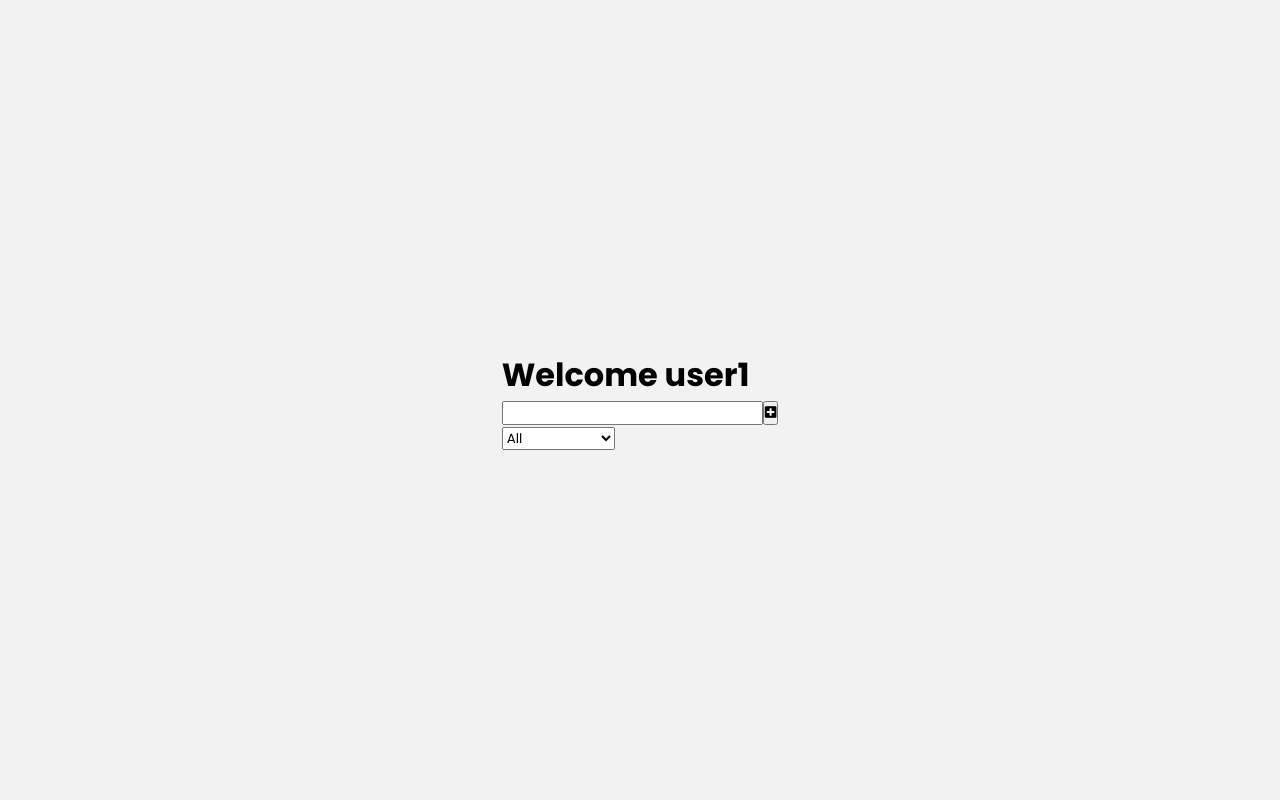
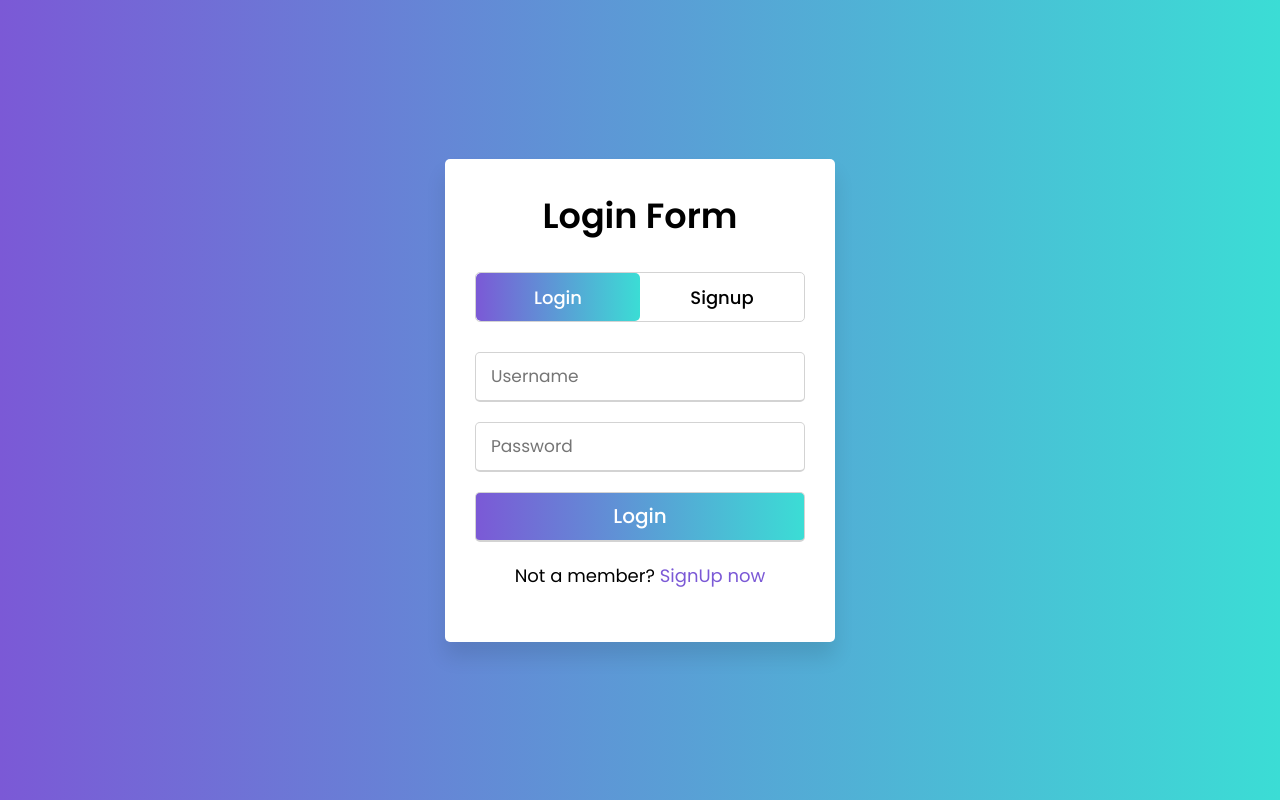
Before and after one commit to jsjuris89/todo-react, a React (Create React App) app: page / in a window 1280 px wide. Built offline with nearby package versions, Linux system fonts and the light colour scheme.

Commit message:
implemented CSS Modules for App and Signup components

```diff
--- a/src/App.js
+++ b/src/App.js
@@ -1,6 +1,5 @@
 import React, { useState, useEffect } from "react";
-// import "./App.css";
-// TO FIX: App.css is conflicting with Signup.css styles"
+import styles from "./App.module.css";
 
 import Form from "./components/Form";
 import TodoList from "./components/TodoList";
@@ -23,8 +22,8 @@ function App() {
     saveToLocalStorage();
   }, [todos, status]);
 
-  // const credentialsState = useState(null);
-  const credentialsState = useState({ username: "user1", password: 111 });
+  const credentialsState = useState(null);
+  // const credentialsState = useState({ username: "user1", password: 111 });
 
   const filterHandler = () => {
     switch (status) {
@@ -58,7 +57,7 @@ function App() {
       {!credentialsState[0] && <Signup />}
 
       {credentialsState[0] && (
-        <div>
+        <div className={styles.body}>
           <h1>Welcome {credentialsState[0] && credentialsState[0].username}</h1>
           <Form todos={todos} setTodos={setTodos} setStatus={setStatus} />
           <TodoList
--- a/src/App.css
+++ b/src/App.module.css
@@ -1,49 +1,50 @@
+/* TODO:
+a) Add responsive layout to form field
+b) To .fall class to work need some JS
+*/
+
 * {
   margin: 0;
   padding: 0;
   box-sizing: border-box;
 }
-body {
-  background-image: linear-gradient(120deg, #65f6d7, #7b59d6);
+.body {
+  background: linear-gradient(120deg, #65f6d7, #7b59d6);
   color: white;
   font-family: "Poppins", sans-serif;
   min-height: 100vh;
 }
-header {
-  font-size: 1.5rem;
-}
 
-header,
-form {
+.form {
   min-height: 20vh;
   display: flex;
   justify-content: center;
   align-items: center;
 }
-form input,
-form button {
+.form input,
+.form button {
   padding: 0.5rem;
   font-size: 1.5rem;
   border: none;
   background: white;
 }
-form button {
+.form button {
   color: #7b59d6;
   background: #f7fffe;
   cursor: pointer;
   transition: all 0.3s ease;
 }
-form button:hover {
+.form button:hover {
   background: #7b59d6;
   color: white;
 }
-.todo-container {
+.todoContainer {
   display: flex;
   justify-content: center;
   align-items: center;
 }
 
-.todo-list {
+.todoList {
   min-width: 30%;
   list-style: none;
 }
@@ -58,15 +59,15 @@ form button:hover {
   align-items: center;
   transition: all 1s ease;
 }
-.filter-todo {
+.selectTag {
   padding: 1rem;
 }
 .todo li {
   flex: 1;
 }
 
-.trash-btn,
-.complete-btn {
+.trashBtn,
+.completeBtn {
   background: #7b59d6;
   color: white;
   border: none;
@@ -74,17 +75,17 @@ form button:hover {
   cursor: pointer;
   font-size: 1rem;
 }
-.complete-btn {
+.completeBtn {
   background: rgb(70, 206, 43);
 }
-.todo-item {
+.todoItem {
   padding: 0rem 0.7rem;
 }
 
-.fa-trash,
+/* .fa-trash,
 .fa-check {
   pointer-events: none;
-}
+} */
 
 .fall {
   transform: translateY(10rem) rotateZ(20deg);
@@ -97,7 +98,7 @@ form button:hover {
 }
 
 /*CUSTOM SELECTOR */
-select {
+.selectTag {
   -webkit-appearance: none;
   -moz-appearance: none;
   -ms-appearance: none;
@@ -109,19 +110,19 @@ select {
 }
 
 /* Custom Select */
-.select {
+.selectWrapper {
   margin: 1rem;
   position: relative;
   overflow: hidden;
 }
-select {
+.selectTag {
   color: #7b59d6;
   font-family: "Poppins", sans-serif;
   cursor: pointer;
   width: 12rem;
 }
 /* Arrow */
-.select::after {
+.selectWrapper::after {
   content: "\25BC";
   position: absolute;
   top: 0;
--- a/src/components/Form.js
+++ b/src/components/Form.js
@@ -1,4 +1,5 @@
 import React, { useState } from "react";
+import styles from "../App.module.css";
 
 const Form = ({ todos, setTodos, setStatus }) => {
   const [inputText, setInputText] = useState("");
@@ -19,18 +20,17 @@ const Form = ({ todos, setTodos, setStatus }) => {
   };
 
   return (
-    <form>
-      <input
-        value={inputText}
-        onChange={inputTextHandler}
-        type="text"
-        className="todo-input"
-      />
-      <button onClick={submitTodoHandler} className="todo-button" type="submit">
+    <form className={styles.form}>
+      <input value={inputText} onChange={inputTextHandler} type="text" />
+      <button onClick={submitTodoHandler} type="submit">
         <i className="fas fa-plus-square"></i>
       </button>
-      <div className="select">
-        <select onChange={statusHandler} name="todos" className="filter-todo">
+      <div className={styles.selectWrapper}>
+        <select
+          onChange={statusHandler}
+          name="todos"
+          className={styles.selectTag}
+        >
           <option value="all">All</option>
           <option value="completed">Completed</option>
           <option value="uncompleted">Uncompleted</option>
--- a/src/components/Signup.js
+++ b/src/components/Signup.js
@@ -1,5 +1,5 @@
 import React, { useState, useContext } from "react";
-import "./Signup.css";
+import styles from "./Signup.module.css";
 
 import { CredentialsContext } from "../App";
 import Form from "./Form";
@@ -14,62 +14,75 @@ const Signup = () => {
   const [username, setUsername] = useState("");
   const [password, setPassword] = useState("");
 
+  // document.body.classList.add(styles.singup_body);
+
   return (
     <div>
       {!credentials && (
-        <div>
-          <div className="wrapper">
-            <div className="title-text">
-              <div className="title login">Login Form</div>
-              <div className="title signup">Signup</div>
+        <div className={styles.body}>
+          <div className={styles.wrapper}>
+            <div className={styles.title_text}>
+              <div className={styles.title}>Login Form</div>
+              <div className={styles.title}>Signup</div>
             </div>
 
-            <div className="form-container">
-              <div className="slide-controls">
-                <input type="radio" name="slider" id="login" defaultChecked />
-                <input type="radio" name="slider" id="signup" />
+            <div className={styles.form_container}>
+              <div className={styles.slide_controls}>
+                <input
+                  type="radio"
+                  name="slider"
+                  id="login"
+                  className={styles.login_input}
+                  defaultChecked
+                />
+                <input
+                  type="radio"
+                  name="slider"
+                  id="signup"
+                  className={styles.signup_input}
+                />
                 <label
                   htmlFor="login"
-                  className="slide login"
+                  className={`${styles.slide} ${styles.login}`}
                   onClick={switchLogin}
                 >
                   Login
                 </label>
                 <label
                   htmlFor="signup"
-                  className="slide signup"
+                  className={`${styles.slide} ${styles.signup}`}
                   onClick={switchSignup}
                 >
                   Signup
                 </label>
-                <div className="slide-tab"></div>
+                <div className={styles.slide_tab}></div>
               </div>
 
-              <div className="form-inner">
+              <div className={styles.form_inner}>
                 <form
-                  className="login"
+                  className={styles.login}
                   style={
                     signupToggle ? { marginLeft: "-50%" } : { marginLeft: "0" }
                   }
                 >
-                  <div className="field">
+                  <div className={styles.field}>
                     <input
                       type="text"
                       placeholder="Username"
                       onChange={(e) => setUsername(e.target.value)}
                     />
                   </div>
-                  <div className="field">
+                  <div className={styles.field}>
                     <input
                       type="password"
                       placeholder="Password"
                       onChange={(e) => setPassword(e.target.value)}
                     />
                   </div>
-                  <div className="field">
+                  <div className={styles.field}>
                     <input type="submit" value="Login" />
                   </div>
-                  <div className="signup-link">
+                  <div className={styles.signup_link}>
                     Not a member?{" "}
                     <a href="#" onClick={switchSignup}>
                       SignUp now
@@ -77,17 +90,17 @@ const Signup = () => {
                   </div>
                 </form>
 
-                <form className="signup">
-                  <div className="field">
+                <form className={styles.signup}>
+                  <div className={styles.field}>
                     <input type="text" placeholder="Username" />
                   </div>
-                  <div className="field">
+                  <div className={styles.field}>
                     <input type="password" placeholder="Password" />
                   </div>
-                  <div className="field">
+                  <div className={styles.field}>
                     <input type="password" placeholder="Confirm Password" />
                   </div>
-                  <div className="field">
+                  <div className={styles.field}>
                     <input type="submit" value="Signup" />
                   </div>
                 </form>
--- a/src/components/Signup.css
+++ b/src/components/Signup.module.css
@@ -1,3 +1,7 @@
+/* TODO:
+a) Fix title to SignUp when needed
+b) Fix sliding animation when clicking "Signup now" */
+
 @import url("https://fonts.googleapis.com/css?family=Poppins:400,500,600,700&display=swap");
 * {
   margin: 0;
@@ -5,15 +9,17 @@
   box-sizing: border-box;
   font-family: "Poppins", sans-serif;
 }
-html,
-body {
+
+.body {
   display: grid;
+  min-height: 100vh;
   height: 100%;
   width: 100%;
   place-items: center;
   background: #f2f2f2;
-  /* background: -webkit-linear-gradient(left, #7b59d6, #3bddd5); */
+  background: -webkit-linear-gradient(left, #7b59d6, #3bddd5);
 }
+
 .wrapper {
   overflow: hidden;
   max-width: 390px;
@@ -22,22 +28,22 @@ body {
   border-radius: 5px;
   box-shadow: 0px 15px 20px rgba(0, 0, 0, 0.1);
 }
-.wrapper .title-text {
+.wrapper .title_text {
   display: flex;
   width: 200%;
 }
 
-.wrapper .title-text .title {
+.wrapper .title_text .title {
   width: 50%;
   font-size: 35px;
   font-weight: 600;
   text-align: center;
 }
-.wrapper .form-container {
+.wrapper .form_container {
   width: 100%;
   overflow: hidden;
 }
-.form-container .slide-controls {
+.form_container .slide_controls {
   position: relative;
   display: flex;
   height: 50px;
@@ -48,7 +54,7 @@ body {
   border-radius: 5px;
   overflow: hidden;
 }
-.slide-controls .slide {
+.slide_controls .slide {
   height: 100%;
   width: 100%;
   color: #fff;
@@ -60,10 +66,10 @@ body {
   z-index: 1;
   /* transition: all 0.6s ease; */
 }
-.slide-controls .signup {
+.slide_controls .slide {
   color: #000;
 }
-.slide-controls .slide-tab {
+.slide_controls .slide_tab {
   position: absolute;
   height: 100%;
   width: 50%;
@@ -76,29 +82,35 @@ body {
 input[type="radio"] {
   display: none;
 }
-#signup:checked ~ .slide-tab {
+.signup_input:checked ~ .slide_tab {
   left: 50%;
 }
-#signup:checked ~ .signup {
+.signup_input:checked ~ .signup {
   color: #fff;
 }
-#signup:checked ~ .login {
+.signup_input:checked ~ .login {
   color: #000;
 }
-.form-container .form-inner {
+.login_input:checked ~ .signup {
+  color: #000;
+}
+.login_input:checked ~ .login {
+  color: #fff;
+}
+.form_container .form_inner {
   display: flex;
   width: 200%;
 }
-.form-container .form-inner form {
+.form_container .form_inner form {
   width: 50%;
   transition: all 0.6s cubic-bezier(0.68, -0.55, 0.265, 1.55);
 }
-.form-inner form .field {
+.form_inner form .field {
   height: 50px;
   width: 100%;
   margin-top: 20px;
 }
-.form-inner form .field input {
+.form_inner form .field input {
   height: 100%;
   width: 100%;
   outline: none;
@@ -108,20 +120,19 @@ input[type="radio"] {
   border: 1px solid lightgray;
   border-bottom-width: 2px;
 }
-.form-inner form .field input:focus {
+.form_inner form .field input:focus {
   border-color: #7b59d6;
 }
-.form-inner form .signup-link {
+.form_inner form .signup_link {
   font-size: 18px;
   text-align: center;
   margin-top: 20px;
 }
-.form-inner form .signup-link a {
+.form_inner form .signup_link a {
   color: #7b59d6;
-  /* color: #65f6d7; */
   text-decoration: none;
 }
-.form-inner form .signup-link a:hover {
+.form_inner form .signup_link a:hover {
   text-decoration: underline;
 }
 form .field input[type="submit"] {
--- a/src/components/TodoList.js
+++ b/src/components/TodoList.js
@@ -1,11 +1,12 @@
 import React from "react";
+import styles from "../App.module.css";
 
 import Todo from "./Todo";
 
 const TodoList = ({ todos, setTodos, filteredTodos }) => {
   return (
-    <div className="todo-container">
-      <ul className="todo-list">
+    <div className={styles.todoContainer}>
+      <ul className={styles.todoList}>
         {filteredTodos.map((todo) => (
           <Todo
             setTodos={setTodos}
--- a/src/index.css
+++ b/src/index.css
@@ -1,4 +1,4 @@
-body {
+/* body {
   margin: 0;
   font-family: -apple-system, BlinkMacSystemFont, 'Segoe UI', 'Roboto', 'Oxygen',
     'Ubuntu', 'Cantarell', 'Fira Sans', 'Droid Sans', 'Helvetica Neue',
@@ -10,4 +10,4 @@ body {
 code {
   font-family: source-code-pro, Menlo, Monaco, Consolas, 'Courier New',
     monospace;
-}
+} */
```
Also changed, not shown: src/components/Todo.js (+9 -4 lines).
